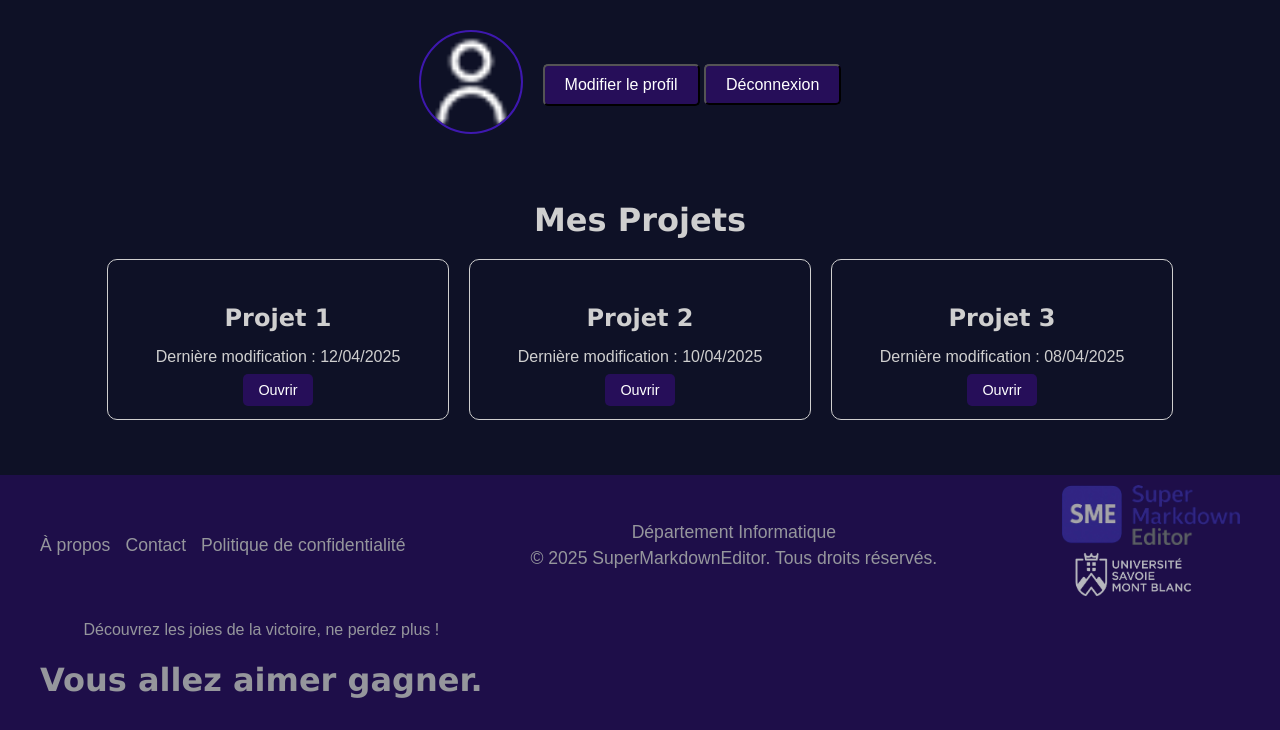
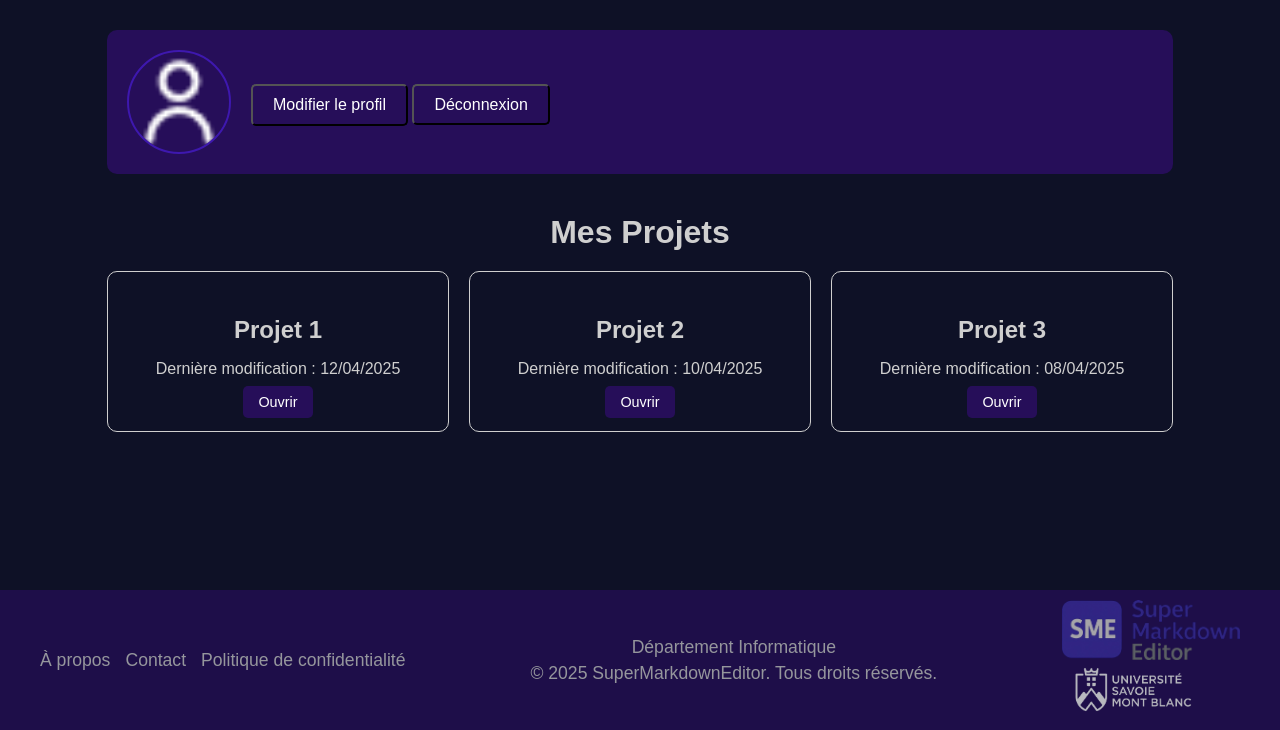
Before and after one commit to benjimania74/SuperMarkdownEditor, a PHP site: page /html/account in a window 1280 px wide. Shown: the part 70-800 px from the top of the page. Run offline with PHP 8.4, Linux system fonts and the light colour scheme; the visitor is signed in with stand-in values (Sample User, id 1); data that the repository does not hold is empty.

Commit message:
reset on account

```diff
--- a/css/account.css
+++ b/css/account.css
@@ -2,19 +2,17 @@
     max-width: 1200px;
     margin: 0 auto;
     padding: 20px;
+    font-family: Arial, sans-serif;
 }
 
 .profileHeader {
     background-color: var(--mainHeader);
     color: var(--secondary);
-    padding: 10px; /* Réduit l'espacement interne */
+    padding: 20px;
     border-radius: 10px;
     display: flex;
     align-items: center;
-    justify-content: center; /* Centre le contenu horizontalement */
-    margin: 20px auto; /* Centre horizontalement avec un espacement vertical */
-    max-width: 600px; /* Réduit la largeur maximale */
-    text-align: center; /* Centre le texte à l'intérieur */
+    margin-bottom: 40px;
 }
 
 .profileInfo {
@@ -54,25 +52,7 @@
     border-image: initial;
 }
 
-#editProfileForm .button {
-    padding: 10px 20px;
-    font-size: 1em;
-    background-color: var(--mainHeader);
-    color: white;
-    text-decoration: none;
-    border-radius: 5px;
-    transition: background-color 0.3s ease;
-    border-width: 2px;
-    border-style: outset;
-    border-color: buttonborder;
-    border-image: initial;
-}
-
 .profileDetails .button:hover {
-    background-color: var(--tertiary);
-}
-
-#editProfileForm .button:hover {
     background-color: var(--tertiary);
 }
 
--- a/html/footer.html
+++ b/html/footer.html
@@ -17,9 +17,5 @@
                 <img id="logo" src="./img/logo_usmb_blanc.png" alt="Logo USMB">
             </a>
         </div>
-        <div class="titregrp14">
-            <!-- H1 titre dynamique c.f. index.js -->
-            <p>Découvrez les joies de la victoire, ne perdez plus !</p>
-        </div>
     </div>
 </footer>
--- a/html/header.html
+++ b/html/header.html
@@ -8,8 +8,8 @@
         <ul>
             <li><a href="./project">Mes Projets</a>
                 <ul class="dropdown">
-                    <li><a href="./newProject">Nouveau Projet</a></li>
-                    <li><a href="./manageProject">Gérer les Projets</a></li>
+                    <li><a href="./new_project">Nouveau Projet</a></li>
+                    <li><a href="./manage_project">Gérer les Projets</a></li>
                 </ul>
             </li>
             <li><a href="./editor">Éditeur</a>
--- a/index.php
+++ b/index.php
@@ -31,7 +31,7 @@
     <script src="./js/front/front.js"></script>
 </head>
 
-<body onload="add_message_bienvenue()">
+<body>
     <?php
     include("html/header.html");
     ?>
--- a/php/pages/account.php
+++ b/php/pages/account.php
@@ -1,21 +1,6 @@
 <?php
 $userId = $_SESSION["user"];
 $user = selectUser($conn, $userId);
-
-if ($_SERVER["REQUEST_METHOD"] === "POST") {
-    $newPseudo = $_POST["pseudo"];
-    $newMail = $_POST["mail"];
-
-    $updateSuccess = updateUser($conn, $userId, $newPseudo, $user["name"], $user["firstName"], $newMail, $user["pswd"]);
-
-    if ($updateSuccess) {
-        // Recharge les informations utilisateur après la mise à jour
-        $user = selectUser($conn, $userId);
-        echo "<script>alert('Profil mis à jour avec succès');</script>";
-    } else {
-        echo "<script>alert('Erreur lors de la mise à jour du profil');</script>";
-    }
-}
 ?>
 
 <head>
@@ -23,7 +8,7 @@
     <script src="js/front/account.js" defer></script>
 </head>
 <div class="profileContainer">
-    <div class="profilHeader">
+    <div class="profileHeader">
         <div class="profileInfo">
             <img src="./css/img/user_01.png" alt="Avatar" class="profileAvatar">
             <div class="profileDetails">
@@ -40,27 +25,8 @@
                 <button id="editProfileButton" class="button">Modifier le profil</button>
                 <a id="logOut" href="./logout" class="button">Déconnexion</a>
             </div>
-            <!-- Formulaire de modification -->
-            <div id="editProfileForm">
-                <form method="post" action="./account" style="display: none;">
-                    <div class="input">
-                        <label for="pseudo">Pseudo :</label>
-                        <input type="text" id="pseudo" name="pseudo"
-                            value="<?php echo htmlspecialchars($user["pseudo"]); ?>" required>
-                    </div>
-                    <div class="input">
-                        <label for="mail">Email :</label>
-                        <input type="email" id="mail" name="mail" value="<?php echo htmlspecialchars($user["mail"]); ?>"
-                            required>
-                    </div>
-                    <input type="submit" value="Enregistrer" class="button">
-                    <button type="button" id="cancelEditButton" class="button">Annuler</button>
-                </form>
         </div>
     </div>
-    </div>
-</div>
-
     <!-- à changé pour du dom qui génère en fonction du nombre de projet -->
     <section class="projectsSection">
         <h2>Mes Projets</h2>
```
Lines whose indentation alone changed are shown as unchanged.
